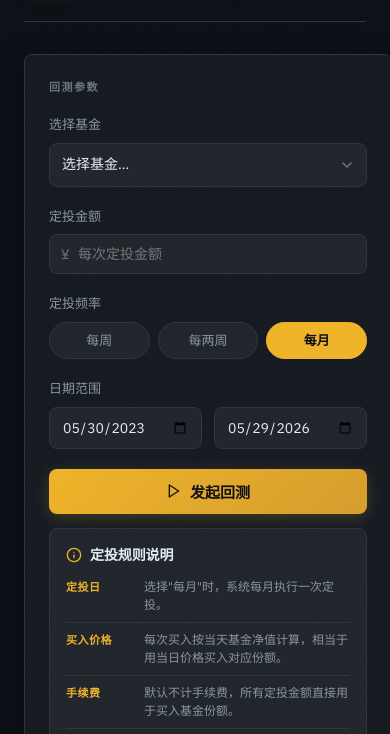
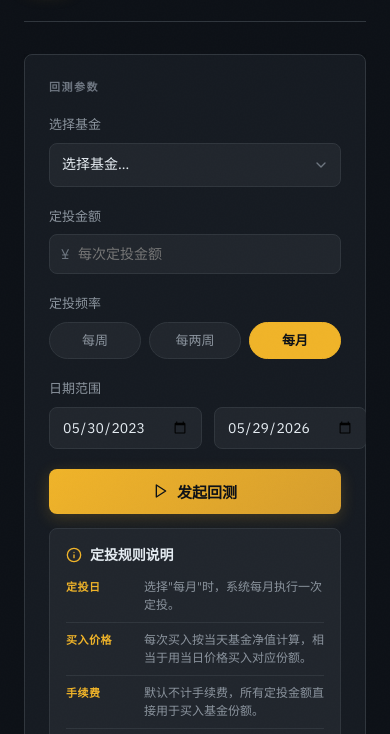
Before and after one commit to Jiayang-ee/fdb, a website: page index.html in a window 390 px wide. Shown: the part 99-833 px from the top of the page. Drawn offline with nearby package versions, Linux system fonts and the light colour scheme.

Commit message:
fix: add overflow-x handling for mobile viewport widths (360/390px)

```diff
--- a/index.html
+++ b/index.html
@@ -144,6 +144,10 @@
 
     @media (max-width: 1023px) {
       .sidebar { position: static; }
+    }
+
+    @media (max-width: 640px) {
+      .sidebar { width: 100%; overflow-x: auto; }
     }
 
     .form-card {
```
